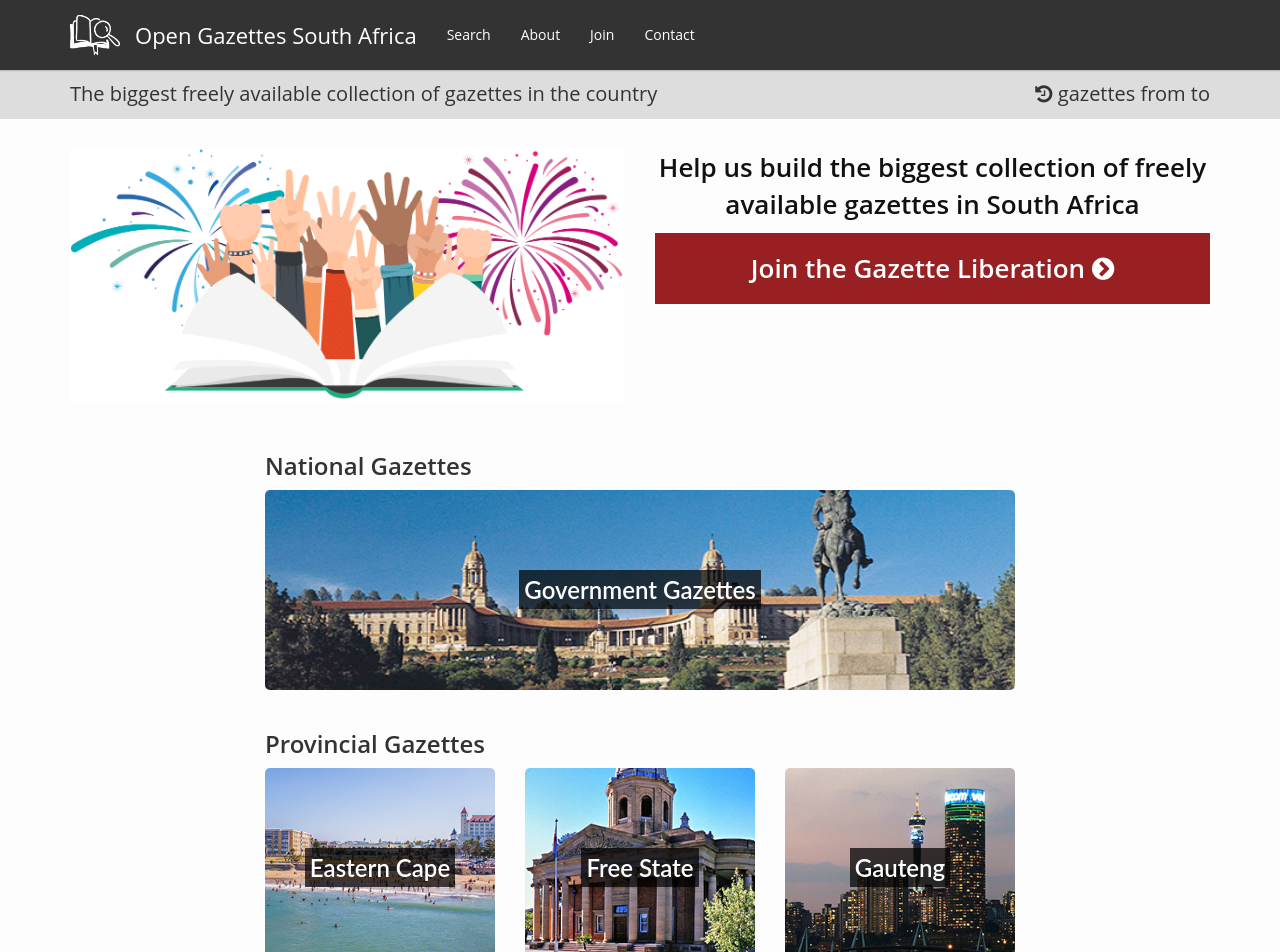
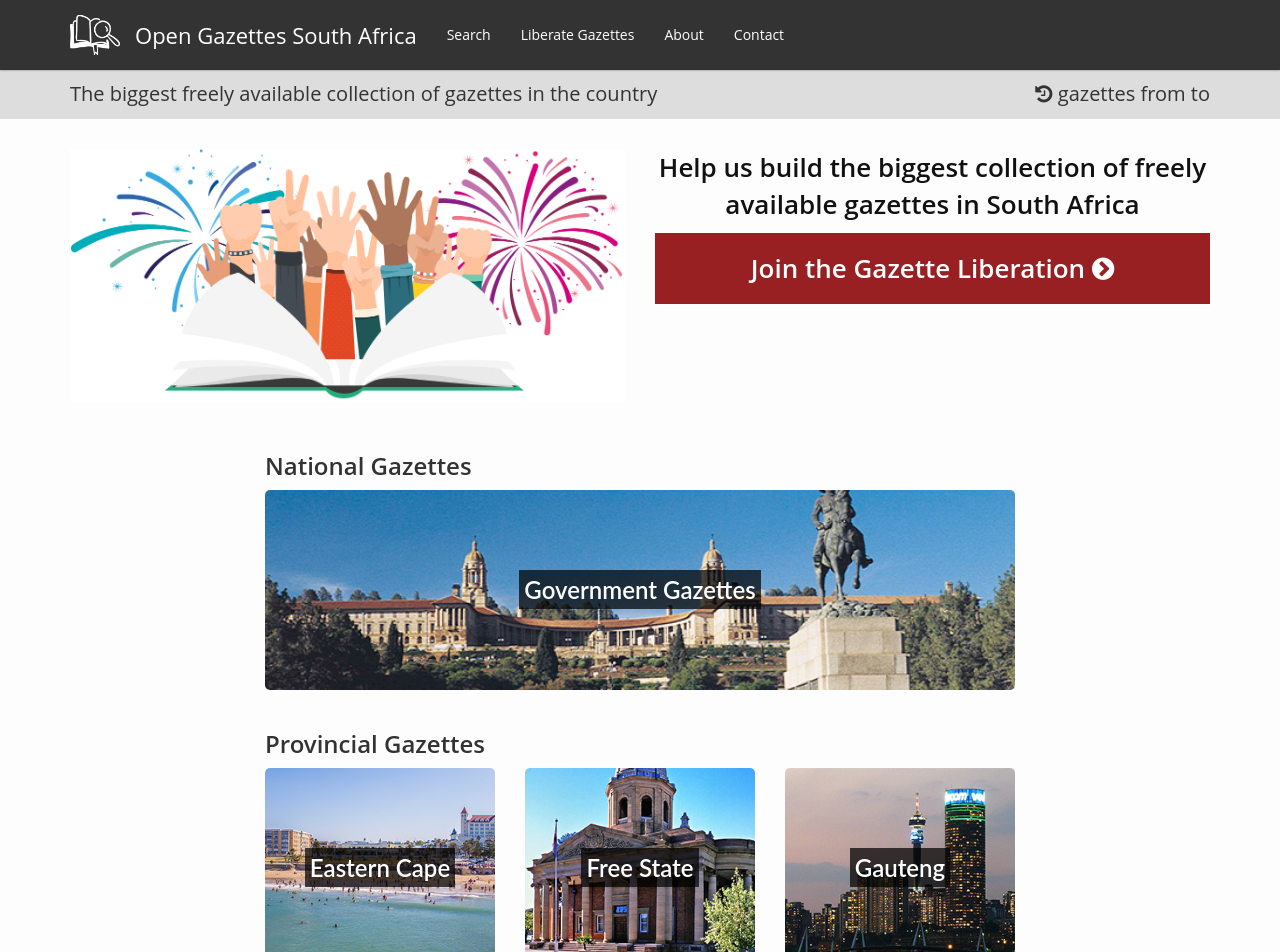
Before and after one commit to OpenUpSA/opengazettes, a Jekyll site: the page built from index.html, in a window 1280 px wide. Shown: the top 952 px of the page. Built offline with Jekyll 4.4.1, drawn with Linux system fonts in a browser that asks for light colours; comment, search, counter and statistics services are not loaded.

```diff
--- a/_includes/header.html
+++ b/_includes/header.html
@@ -15,15 +15,13 @@
       <div id="navbar-collapse" class="collapse navbar-collapse">
         <ul class="nav navbar-nav">
           <li>
-            <a href="http://search.opengazettes.org.za/search">
-              Search
-            </a>
+            <a href="https://search.opengazettes.org.za/">Search</a>
+          </li>
+          <li id="join">
+            <a href="/join">Liberate Gazettes</a>
           </li>
           <li id="about">
             <a href="/about">About</a>
-          </li>
-          <li id="join">
-            <a href="/join">Join</a>
           </li>
           <li id="contact">
             <a href="/about#contact-us">Contact</a>
```
